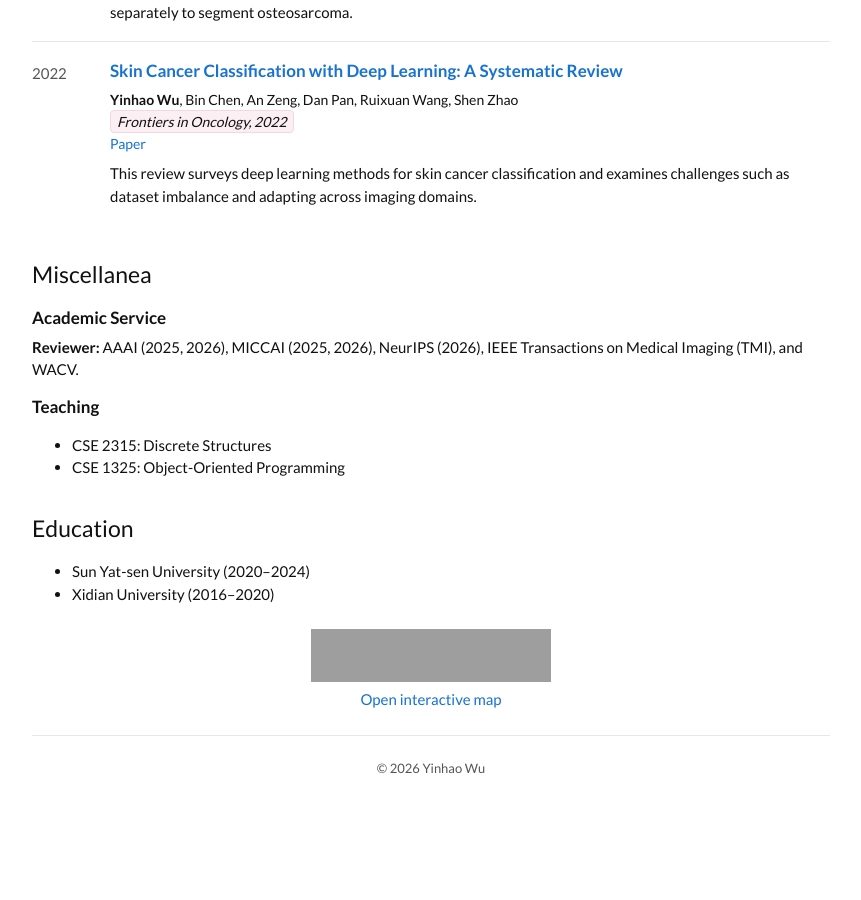
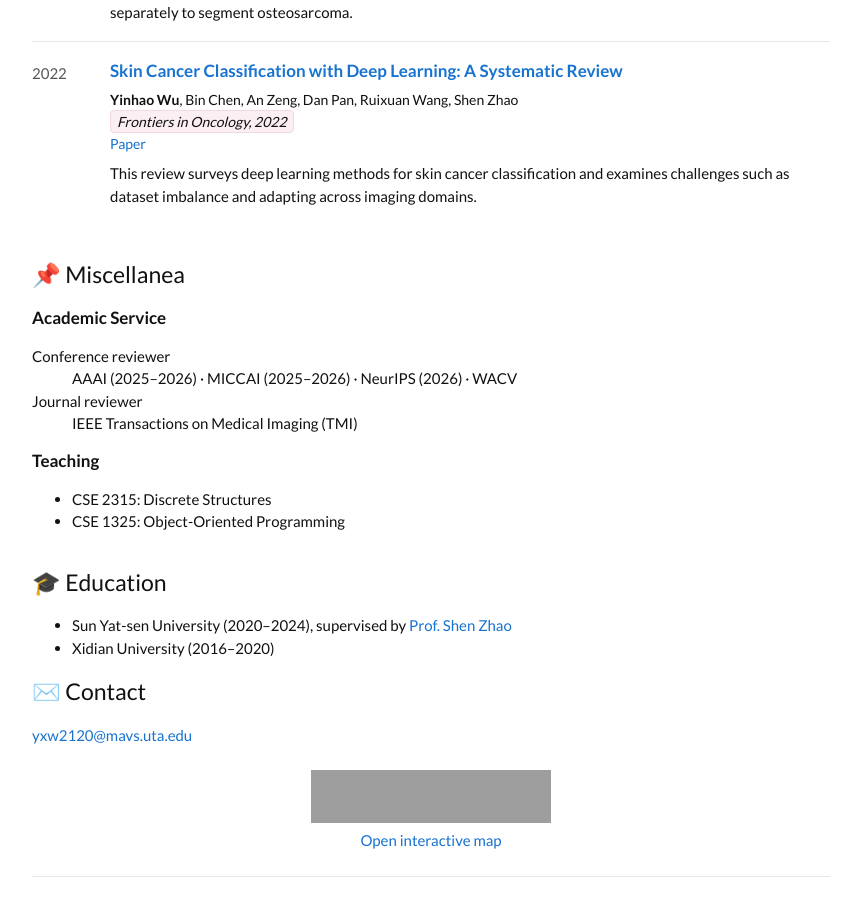
Before and after one commit to inhaowu/inhaowu.github.io, a Jekyll site: the page built from index.html, in a window 1280 px wide and 900 px high, scrolled down 1683 px. Shown: the whole window, without its empty margins (209-1070 px from the left). Built offline with Jekyll 4.4.1, drawn with Linux system fonts in a browser that asks for light colours; before the commit the page ends 2490 px from its top, so only the background shows below that; some of the changed text lies outside the part shown; grey boxes are pictures that could not be loaded.

Commit message:
Update bio, education, contact, and academic service

```diff
--- a/index.html
+++ b/index.html
@@ -17,7 +17,7 @@ title: Yinhao Wu
   <header class="bio" id="about">
     <div class="bio-copy">
       <h1>Yinhao Wu</h1>
-      <p>As a PhD student in Computer Science at <a href="https://www.uta.edu/">The University of Texas at Arlington</a>, advised by <a href="https://ranger.uta.edu/~huang/">Prof. Junzhou Huang</a> and collaborating with the <a href="https://labs.utsouthwestern.edu/maia-lab">MAIA Lab</a> at <a href="https://www.utsouthwestern.edu/">UT Southwestern Medical Center</a>, <strong class="opportunity-note">I am currently seeking internship opportunities and welcome inquiries about research collaborations.</strong></p>
+      <p>I’m a PhD student in Computer Science at <a href="https://www.uta.edu/">The University of Texas at Arlington</a>, advised by <a href="https://ranger.uta.edu/~huang/">Prof. Junzhou Huang</a> and collaborating with the <a href="https://labs.utsouthwestern.edu/maia-lab">MAIA Lab</a> at <a href="https://www.utsouthwestern.edu/">UT Southwestern Medical Center</a>, and <strong class="opportunity-note">I’m currently seeking internship opportunities and welcome inquiries about research collaborations.</strong></p>
       <nav class="links" aria-label="Profile links">
         <a href="{{ site.author.googlescholar }}">Google Scholar</a><span aria-hidden="true">/</span>
         <a href="https://www.overleaf.com/read/fpdhwzbrkhhw#ab949f">CV</a><span aria-hidden="true">/</span>
@@ -29,7 +29,7 @@ title: Yinhao Wu
   </header>
 
   <section class="research" aria-labelledby="research-heading">
-    <h2 id="research-heading">Research</h2>
+    <h2 id="research-heading"><span aria-hidden="true">🔬</span> Research</h2>
     <p>
       My research focuses on <strong>medical imaging</strong> and <strong>multimodal large language models (MLLMs)</strong>.
       I develop methods for 3D medical image segmentation and anatomical shape analysis, and investigate how MLLMs integrate imaging evidence with clinical knowledge and guidelines to support clinical reasoning in applications such as automated radiotherapy planning.
@@ -38,7 +38,7 @@ title: Yinhao Wu
   </section>
 
   <section id="publications" aria-labelledby="publications-heading">
-    <h2 id="publications-heading">Publications</h2>
+    <h2 id="publications-heading"><span aria-hidden="true">📄</span> Publications</h2>
     {% assign papers = site.publications | sort: 'date' | reverse %}
     {% for paper in papers %}
     <article class="paper">
@@ -62,9 +62,14 @@ title: Yinhao Wu
     {% endfor %}
   </section>
   <section class="miscellanea" aria-labelledby="miscellanea-heading">
-    <h2 id="miscellanea-heading">Miscellanea</h2>
+    <h2 id="miscellanea-heading"><span aria-hidden="true">📌</span> Miscellanea</h2>
     <h3>Academic Service</h3>
-    <p><strong>Reviewer:</strong> AAAI (2025, 2026), MICCAI (2025, 2026), NeurIPS (2026), IEEE Transactions on Medical Imaging (TMI), and WACV.</p>
+    <dl class="service-list">
+      <dt>Conference reviewer</dt>
+      <dd>AAAI (2025–2026) · MICCAI (2025–2026) · NeurIPS (2026) · WACV</dd>
+      <dt>Journal reviewer</dt>
+      <dd>IEEE Transactions on Medical Imaging (TMI)</dd>
+    </dl>
     <h3>Teaching</h3>
     <ul>
       <li>CSE 2315: Discrete Structures</li>
@@ -72,11 +77,15 @@ title: Yinhao Wu
     </ul>
   </section>
   <section class="education" aria-labelledby="education-heading">
-    <h2 id="education-heading">Education</h2>
+    <h2 id="education-heading"><span aria-hidden="true">🎓</span> Education</h2>
     <ul>
-      <li>Sun Yat-sen University (2020–2024)</li>
+      <li>Sun Yat-sen University (2020–2024), supervised by <a href="https://hnyz979.github.io">Prof. Shen Zhao</a></li>
       <li>Xidian University (2016–2020)</li>
     </ul>
+  </section>
+  <section class="contact" aria-labelledby="contact-heading">
+    <h2 id="contact-heading"><span aria-hidden="true">✉️</span> Contact</h2>
+    <p><a href="mailto:yxw2120@mavs.uta.edu">yxw2120@mavs.uta.edu</a></p>
   </section>
   <div class="visitor-map">
     <a href="https://mapmyvisitors.com/web/1c9mx" aria-label="Open interactive visitor map">
```
